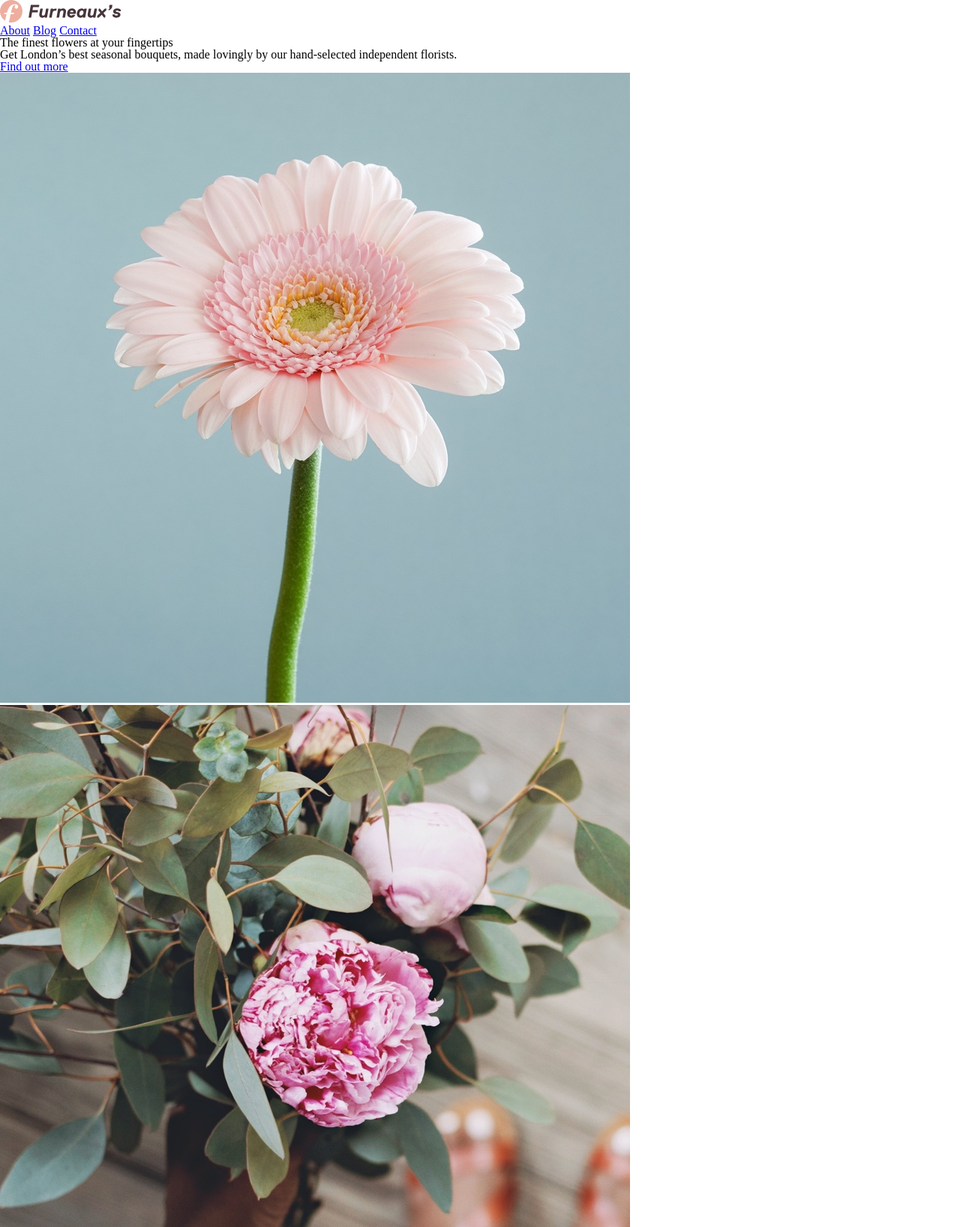
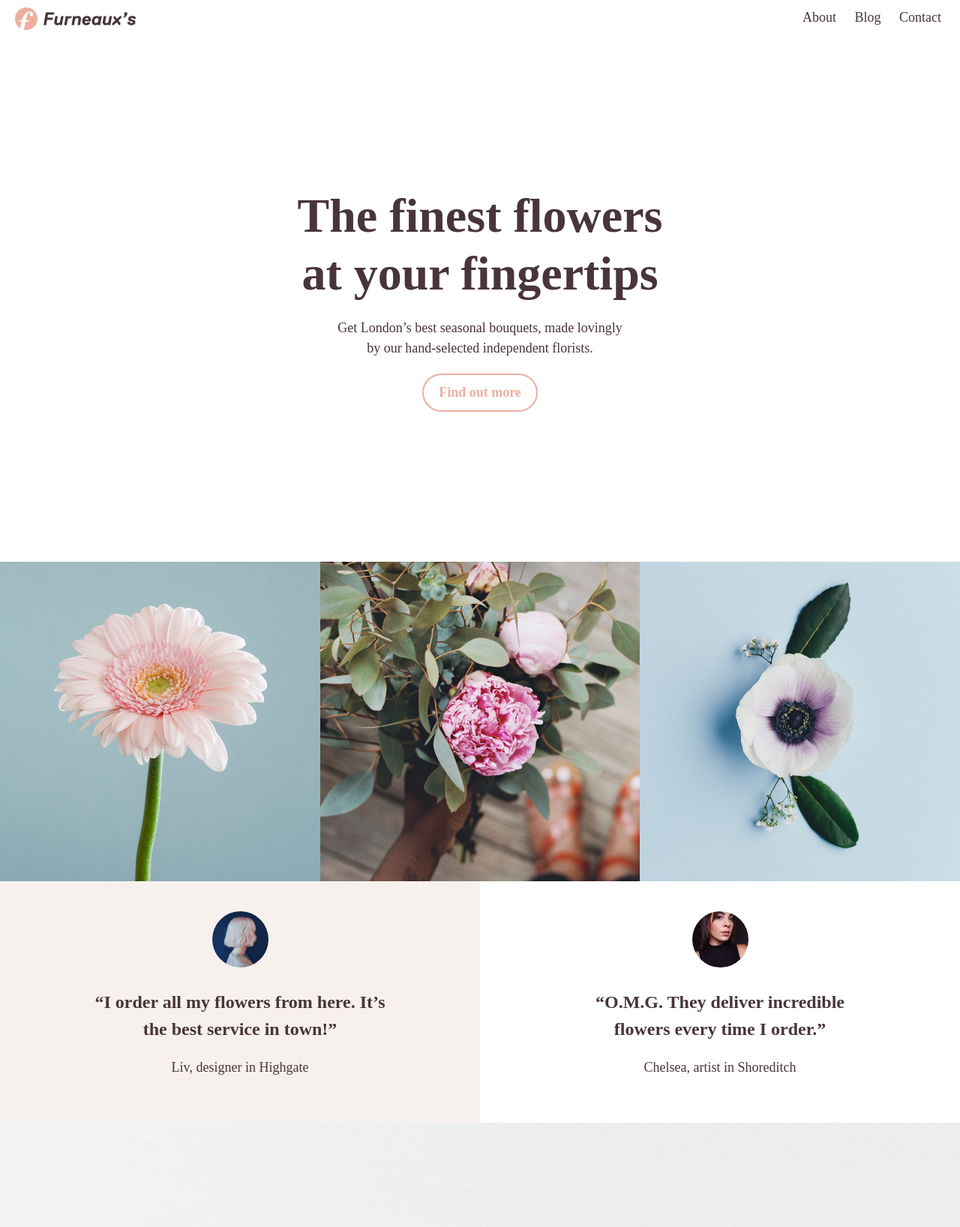
Before and after one commit to shaikim/shaikim.github.io, a plain HTML site: page p3/index.html in a window 1280 px wide. Shown: the top 1636 px of the page at 75% size. Drawn offline with Linux system fonts and the light colour scheme; a web font is replaced by a local one.

Commit message:
added style content

```diff
--- a/p3/index.html
+++ b/p3/index.html
@@ -19,7 +19,7 @@
         <section class="hero">
             <h1>The finest flowers at your fingertips</h1>
             <p>Get London’s best seasonal bouquets, made lovingly by our hand-selected independent florists.</p>
-            <a href="#">Find out more</a>
+            <a href="#" class="button">Find out more</a>
         </section>
 
         <section class="flowers">
--- a/p3/style.css
+++ b/p3/style.css
@@ -0,0 +1,147 @@
+@import url('https://fonts.googleapis.com/css?family=David+Libre:400,700');
+
+*{
+    box-sizing: border-box;
+    -webkit-box-sizing: border-box;
+
+}
+
+body{
+    font-family: 'David Libre';
+    font-size: 18px;
+    line-height: 1.5;
+    color: #48353a;
+    text-align: center;
+}
+
+header{
+    padding: 10px 20px 20px 20px;
+    position: fixed;
+    width: 100%;
+    top: 0;
+    left: 0;
+    background-color: rgba(255,255,255,.75);
+}
+
+header img{
+    float:left;
+}
+
+header nav{
+        float:right
+}
+
+header nav a {
+    padding: 5px;
+    margin: 0 0 0 10px;
+    color: #48353a;
+    text-decoration: none;
+}
+
+header nav a:hover {
+        border-bottom: 2px solid #48353a;
+}
+
+section.hero {
+    padding: 250px 0px 200px 0px;
+}
+
+section.hero h1{
+    font-size: 64px;
+    font-weight: 700;
+    line-height: 1.2;
+
+    max-width: 500px;
+    margin: 0 auto 20px auto;
+}
+
+section.hero p{
+    max-width: 400px;
+    margin: 0 auto;
+}
+
+a.button{
+    display: inline-block;
+    margin: 20px 0 0 0;
+    border: 2px solid #eeae9f;
+    border-radius: 40px;
+    padding: 10px 20px;
+    color: #eeae9f;
+    text-decoration: none;
+    font-weight: 700;
+}
+
+a.button:hover {
+    background-color: #eeae9f;
+    color: #ffffff;
+}
+
+section.flowers {
+        overflow: hidden;
+}
+
+section.flowers img {
+    float: left;
+    width: 33.33%;
+}
+
+section.quotes {
+    overflow: hidden;
+}
+
+section.quotes div{
+    float: left;
+    width: 50%;
+    padding: 40px 120px 60px;
+}
+
+section.quotes div.quote1 {
+    background-color: #f7f1ee;
+}
+
+section.quotes img{
+    width: 75px;
+    border-radius: 50px;
+}
+
+section.quotes h2{
+        font-weight: 700;
+        font-size: 24px;
+        padding: 20px 0;
+}
+
+section.fullbleed {
+    width: 100%;
+}
+
+section.brands{
+    background-color: #eeae95;
+    color: #fff;
+    padding: 40px 0px;
+}
+
+section.brands h3{
+        font-weight: 700;
+        margin-bottom: 20px;
+}
+
+section.brands img{
+    margin: 0 10px 0 10px;
+}
+
+footer{
+    background-color: #eeae95;
+
+    overflow: hidden;
+}
+footer{
+    background-color: gray;
+    padding: 30px
+}
+footer img{
+    float: left
+}
+footer p{
+    float: right;
+    color: aliceblue;
+}
```
